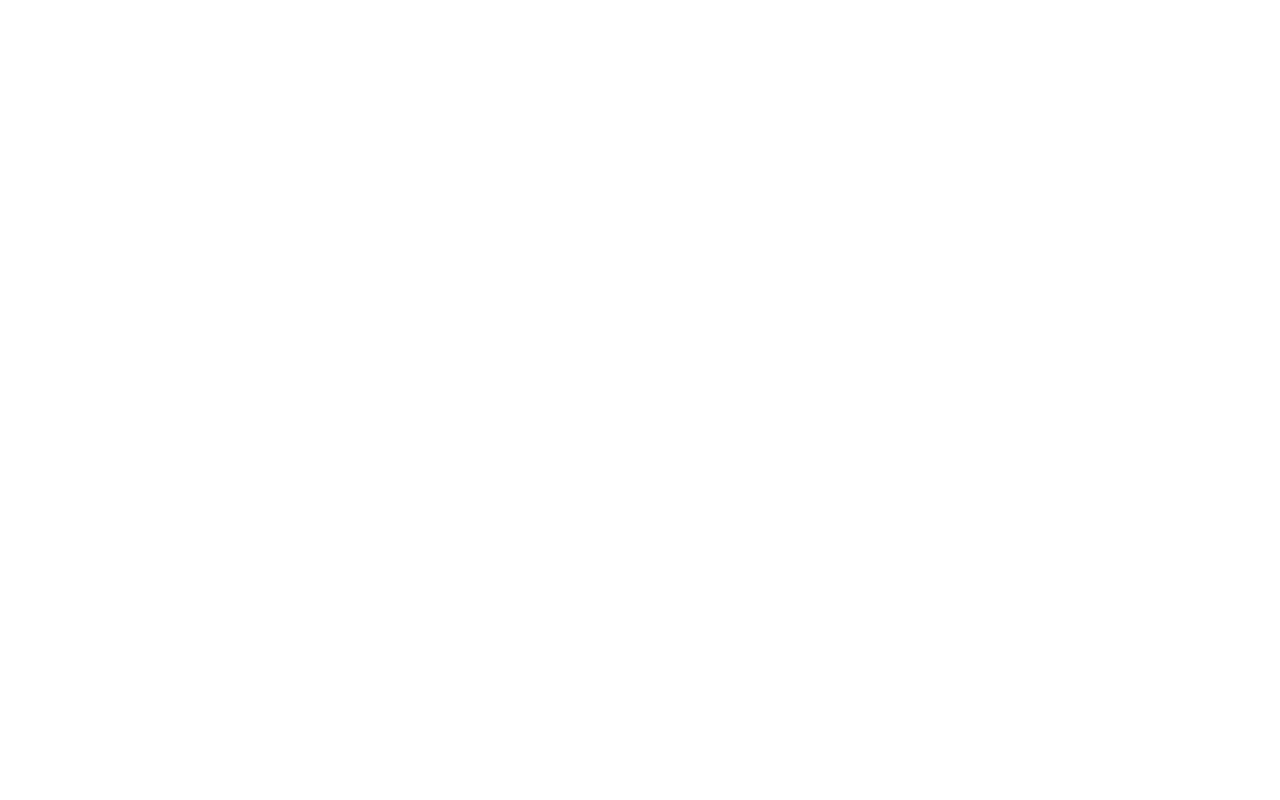
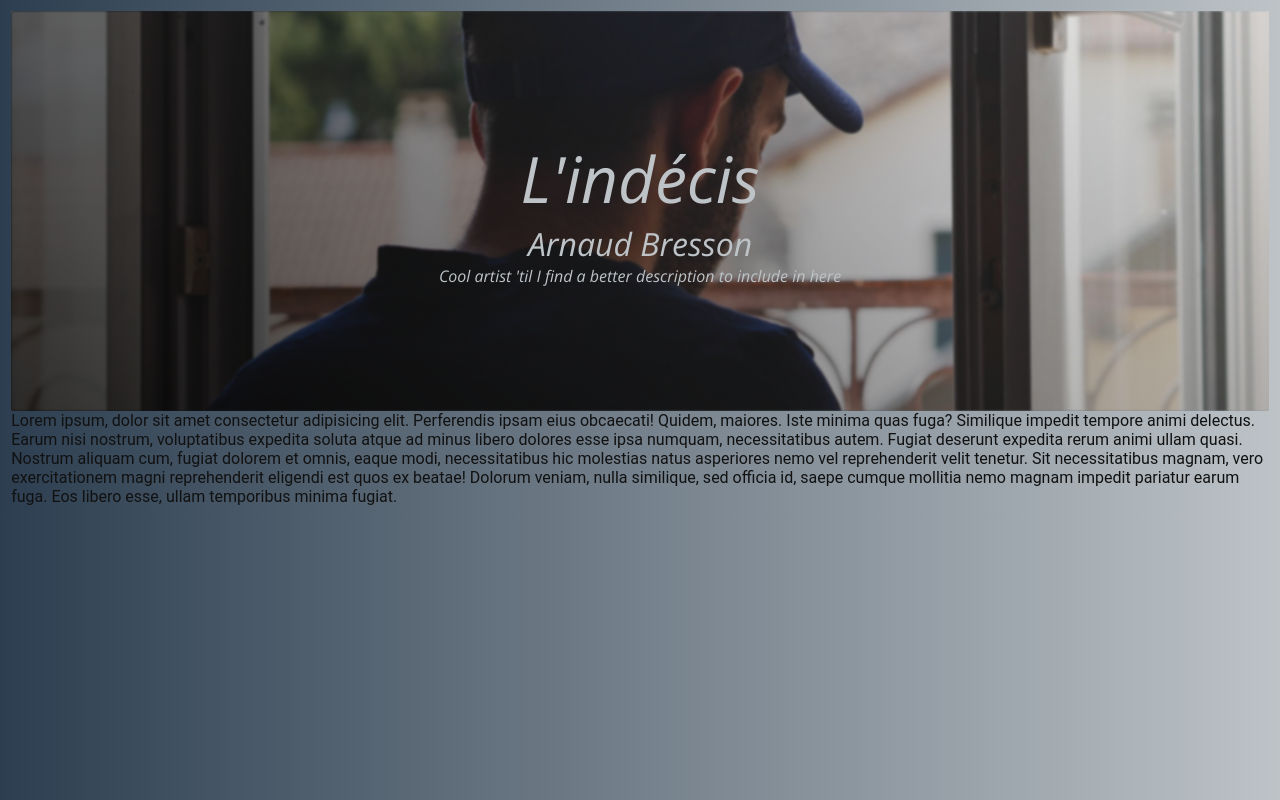
Before and after one commit to Gsus/L-indecis-tribute, a plain HTML site: page index.html in a window 1280 px wide. Drawn offline with nearby package versions, Linux system fonts and the light colour scheme.

Commit message:
Almost done with main image

```diff
--- a/index.html
+++ b/index.html
@@ -5,7 +5,60 @@
     <meta name="viewport" content="width=device-width, initial-scale=1.0" />
     <meta http-equiv="X-UA-Compatible" content="ie=edge" />
     <link rel="stylesheet" href="./style.css" />
-    <title>Document</title>
+    <title>L'indécis - Tribute Page</title>
+    <link
+      href="https://fonts.googleapis.com/css2?family=Open+Sans:ital,wght@0,400;1,300&display=swap"
+      rel="stylesheet"
+    />
   </head>
-  <body></body>
+
+  <body>
+    <main id="main">
+      <section id="img-div">
+        <img
+          id="image"
+          src="./img/L'indécis-back.jpeg"
+          alt="L'indécis photo from the back"
+        />
+        <div class="after">
+          <h1 id="title">L'indécis</h1>
+          <div id="img-caption">
+            <p>Arnaud Bresson</p>
+            <p>
+              Cool artist 'til I find a better description to include in here
+            </p>
+          </div>
+        </div>
+      </section>
+
+      <section>
+        <aside>
+          <figure></figure>
+          <figcaption></figcaption>
+        </aside>
+        <p>
+          Lorem ipsum, dolor sit amet consectetur adipisicing elit. Perferendis
+          ipsam eius obcaecati! Quidem, maiores. Iste minima quas fuga?
+          Similique impedit tempore animi delectus. Earum nisi nostrum,
+          voluptatibus expedita soluta atque ad minus libero dolores esse ipsa
+          numquam, necessitatibus autem. Fugiat deserunt expedita rerum animi
+          ullam quasi. Nostrum aliquam cum, fugiat dolorem et omnis, eaque modi,
+          necessitatibus hic molestias natus asperiores nemo vel reprehenderit
+          velit tenetur. Sit necessitatibus magnam, vero exercitationem magni
+          reprehenderit eligendi est quos ex beatae! Dolorum veniam, nulla
+          similique, sed officia id, saepe cumque mollitia nemo magnam impedit
+          pariatur earum fuga. Eos libero esse, ullam temporibus minima fugiat.
+        </p>
+      </section>
+      <!-- Latest album -->
+      <!-- <iframe
+        src="https://open.spotify.com/embed/album/3yx7NLldcqxw39HoKLPaRG"
+        width="250"
+        height="330"
+        frameborder="0"
+        allowtransparency="true"
+        allow="encrypted-media"
+      ></iframe> -->
+    </main>
+  </body>
 </html>
--- a/style.css
+++ b/style.css
@@ -0,0 +1,92 @@
+* {
+  margin: 0;
+  padding: 0;
+  box-sizing: border-box;
+}
+
+:root {
+  --primary: #2c3e50;
+  --secondary: #bdc3c7;
+}
+
+body {
+  font-family: "Roboto", sans-serif;
+  background: var(--secondary); /* fallback for old browsers */
+  background: -webkit-linear-gradient(
+    to right,
+    var(--primary),
+    var(--secondary)
+  ); /* Chrome 10-25, Safari 5.1-6 */
+  background: linear-gradient(
+    to right,
+    var(--primary),
+    var(--secondary)
+  ); /* W3C, IE 10+/ Edge, Firefox 16+, Chrome 26+, Opera 12+, Safari 7+ */
+  color: #111;
+}
+
+main {
+  /* border: 1px solid #333; */
+  padding: 0.7rem;
+}
+
+/* Main image styling*/
+
+#img-div {
+  position: relative;
+  overflow: hidden;
+  height: 50vh;
+}
+
+#img-div > #image {
+  width: 100vw;
+  height: 100%;
+  object-fit: cover;
+  object-position: center;
+  filter: blur(0.08rem);
+  border-radius: 0.1rem;
+}
+
+#img-div > .after {
+  /* Overlay */
+  display: flex;
+  flex-direction: column;
+  justify-content: center;
+  align-items: center;
+  position: absolute;
+  top: 0;
+  left: 0;
+  height: 100%;
+  width: 100%;
+  background: linear-gradient(
+    45deg,
+    rgba(0, 0, 0, 0.8),
+    rgba(0, 0, 0, 0.4),
+    rgba(0, 0, 0, 0.05)
+  );
+  border-radius: 0.1rem;
+}
+
+#img-div > .after > h1,
+#img-div > .after > #img-caption > p {
+  font-family: "Open Sans", sans-serif;
+  font-style: italic;
+  font-weight: 300;
+  text-align: center;
+  color: var(--secondary);
+}
+
+#img-div > .after > h1 {
+  font-size: 4rem;
+}
+
+#img-div > .after > #img-caption > p {
+  font-size: 2rem;
+}
+#img-div > .after > #img-caption > p:last-of-type {
+  font-size: 1rem;
+}
+
+/* =============== */
+
+/* Small bio section*/
```
Also changed, not shown: img/L'indécis-back.jpeg (added), img/L'indécis-front.jpeg (added).
